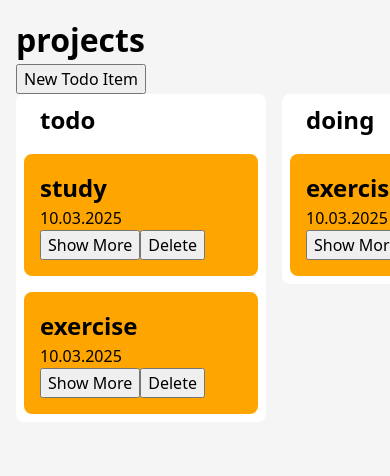
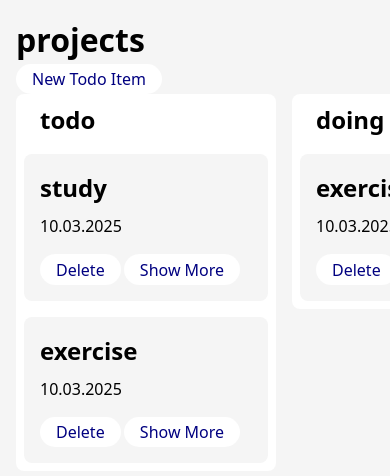
Before and after one commit to riezong/todo-list, a website built with webpack: page src/template.html in a window 390 px wide. Built offline with nearby package versions, Linux system fonts and the light colour scheme.

Commit message:
Restructure and restyle DOM

```diff
--- a/src/styles.css
+++ b/src/styles.css
@@ -51,7 +51,7 @@ h1, h2, h3, h4, h5, h6 {
 
 .todo-list {
     /* flex: 1; */
-    width: max(25vw, 250px);
+    width: max(25vw, 260px);
     display: flex;
     flex-direction: column;
     gap: 1rem;
@@ -68,8 +68,17 @@ h1, h2, h3, h4, h5, h6 {
 
 .todo-item {
     padding: 1rem;
+    display: flex;
+    flex-direction: column;
+    gap: .5rem;
     border-radius: 8px;
-    background-color: orange;
+    background-color: whitesmoke;
+}
+
+.todo-details-container {
+    display: flex;
+    flex-direction: column;
+    gap: .5rem;
 }
 
 .todo-item h1 {
@@ -84,3 +93,16 @@ h1, h2, h3, h4, h5, h6 {
 .todo-item p {
     font-size: 16px;
 }
+
+.todo-item-buttons {
+    display: flex;
+    gap: .2rem;
+}
+
+button {
+    padding: .2rem 1rem;
+    border: none;
+    border-radius: 16px;
+    color: navy;
+    background-color: white;
+}
--- a/src/todo-list-DOM.js
+++ b/src/todo-list-DOM.js
@@ -1,7 +1,4 @@
 import { todoListLogic } from './todo-list-logic.js';
-// console.log(projectList[0]);
-// console.log(listTodo, typeof listTodo);
-// console.log(listTodo.getTodos());
 
 const todoListDOM = (function () {
 	const projectList = todoListLogic.projects;
@@ -66,10 +63,7 @@ const todoListDOM = (function () {
 		projectsContainer.appendChild(projectLists);
 
 		for (const currentProject of projectList) {
-			// console.log(list, typeof list);
-			// console.log(list.getTodos(), typeof list.getTodos());
 			const todos = currentProject.getTodos();
-			// console.log(todos, typeof todos);
 
 			const projectDisplay = document.createElement('div');
 			projectDisplay.setAttribute('id', currentProject.title);
@@ -110,12 +104,24 @@ const todoListDOM = (function () {
 		todoTitle.textContent = item.title;
 		todoDisplay.appendChild(todoTitle);
 
-		const todoDetailsContainer = document.createElement('div');
-		todoDisplay.appendChild(todoDetailsContainer);
-
 		const todoDueDate = document.createElement('p');
 		todoDueDate.textContent = item.dueDate;
 		todoDisplay.appendChild(todoDueDate);
+
+		const todoDetailsContainer = document.createElement('div');
+		todoDetailsContainer.setAttribute('class', 'todo-details-container');
+		todoDisplay.appendChild(todoDetailsContainer);
+
+		const todoButtonsContainer = document.createElement('div');
+		todoButtonsContainer.setAttribute('class', 'todo-item-buttons');
+		todoDisplay.appendChild(todoButtonsContainer);
+
+		const deleteItemButton = document.createElement('button');
+		deleteItemButton.textContent = 'Delete';
+		deleteItemButton.addEventListener('click', () =>
+			deleteItem(item, todos, todoDisplay)
+		);
+		todoButtonsContainer.appendChild(deleteItemButton);
 
 		const toggleDetailsButton = document.createElement('button');
 		toggleDetailsButton.textContent = 'Show More';
@@ -123,19 +129,12 @@ const todoListDOM = (function () {
 			toggleItemDetails(
 				item,
 				todos,
-				todoDisplay,
+				todoButtonsContainer,
 				todoDetailsContainer,
 				toggleDetailsButton
 			)
 		);
-		todoDisplay.appendChild(toggleDetailsButton);
-
-		const deleteItemButton = document.createElement('button');
-		deleteItemButton.textContent = 'Delete';
-		deleteItemButton.addEventListener('click', () =>
-			deleteItem(item, todos, todoDisplay)
-		);
-		todoDisplay.appendChild(deleteItemButton);
+		todoButtonsContainer.appendChild(toggleDetailsButton);
 
 		return todoDisplay;
 	}
@@ -143,7 +142,7 @@ const todoListDOM = (function () {
 	function toggleItemDetails(
 		item,
 		todos,
-		todoDisplay,
+		todoButtonsContainer,
 		todoDetailsContainer,
 		toggleDetailsButton
 	) {
@@ -164,7 +163,7 @@ const todoListDOM = (function () {
 				const editDetailsButton = document.createElement('button');
 				editDetailsButton.textContent = 'Edit';
 				editDetailsButton.addEventListener('click', () => editItemDetails());
-				todoDisplay.appendChild(editDetailsButton);
+				todoButtonsContainer.appendChild(editDetailsButton);
 
 				toggleDetailsButton.textContent = 'Hide';
 				break;
@@ -174,7 +173,7 @@ const todoListDOM = (function () {
 					todoDetailsContainer.removeChild(todoDetailsContainer.lastChild);
 				}
 
-				todoDisplay.removeChild(todoDisplay.lastChild);
+				todoButtonsContainer.removeChild(todoButtonsContainer.lastChild);
 
 				toggleDetailsButton.textContent = 'Show More';
 				break;
@@ -192,7 +191,6 @@ const todoListDOM = (function () {
 
 	function editItemDetails() {}
 
-	// renderSidebar();
 	renderProjectContainer();
 	renderProjectTitleBar();
 	renderProjectList();
--- a/src/todo-list-logic.js
+++ b/src/todo-list-logic.js
@@ -26,17 +26,25 @@ const todoListLogic = (function () {
 	const listTodo = new todoList('todo');
 	const listDoing = new todoList('doing');
 	const listDone = new todoList('done');
-	// console.log(listTodo, typeof listTodo);
-	// console.log(listDoing, typeof listDoing);
-	// console.log(listDone, typeof listDone);
-	// console.log(projects);
 
 	class todoItem {
 		constructor(title, description, dueDate, priority, notes, checklist) {
 			this.title = title; // string
 			this.description = description; // string
 			this.dueDate = format(new Date(dueDate), 'dd.MM.yyyy'); // date
-			this.priority = priority; // number
+			switch (priority) {
+				case 1:
+					this.priority = 'High';
+					break;
+				case 2:
+					this.priority = 'Medium';
+					break;
+				case 3:
+					this.priority = 'Low';
+					break;
+				default:
+					break;
+			}
 			this.notes = notes; // string
 			this.checklist = checklist; // array? boolean?
 		}
@@ -87,12 +95,7 @@ const todoListLogic = (function () {
 	);
 	doneTestItem.setList(listDone);
 
-	// console.log(listTodo, typeof listTodo);
-	// console.log(listTodo.getTodos());
-
 	return { projects, listTodo, listDoing, listDone, todoList, todoItem };
 })();
 
-// console.log(todoListLogic.projects);
-
 export { todoListLogic };
```
